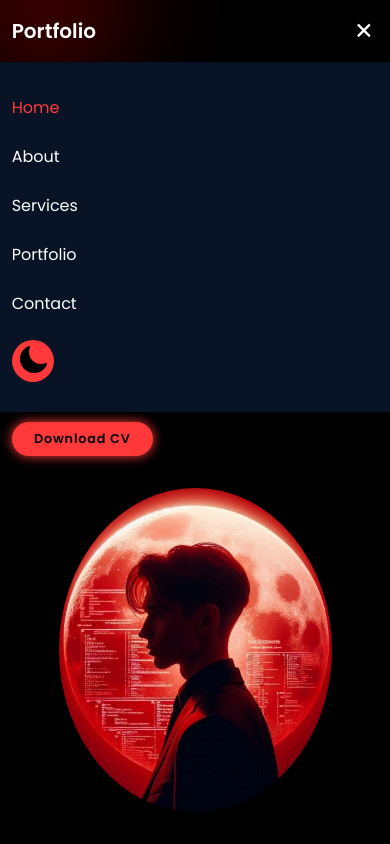
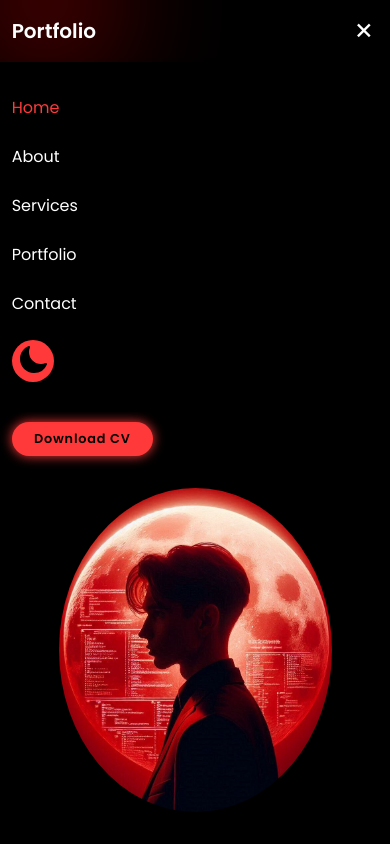
Before and after one commit to iboke09/My_Portfolio_Website, a plain HTML site: page index.html in a window 390 px wide. Both pictures are taken after a click on the icon 363 px from the left and 30 px from the top of the page. Shown: the top 844 px of the page. Drawn offline with nearby package versions, Linux system fonts and the light colour scheme.

Commit message:
Update style.css

```diff
--- a/css/style.css
+++ b/css/style.css
@@ -588,7 +588,7 @@ span {
     left: 0;
     width: 100%;
     padding: 1rem 3%;
-    background: var(--bg-color);
+    background: #000000;
     border-top: 0.1rem solid rgba(0, 0, 0, 0.2);
     box-shadow: 0 0.5rem 1rem rgba(0, 0, 0, 0.2);
     display: none;
```
